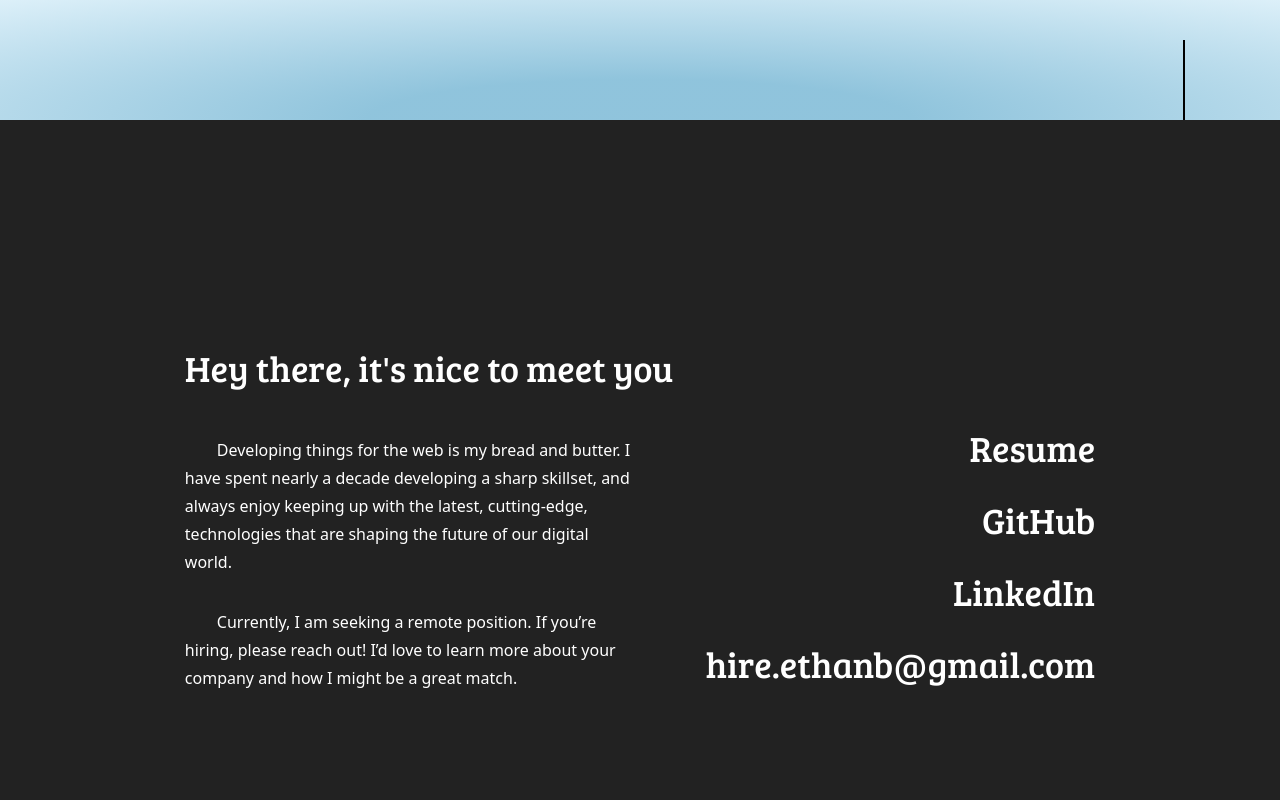
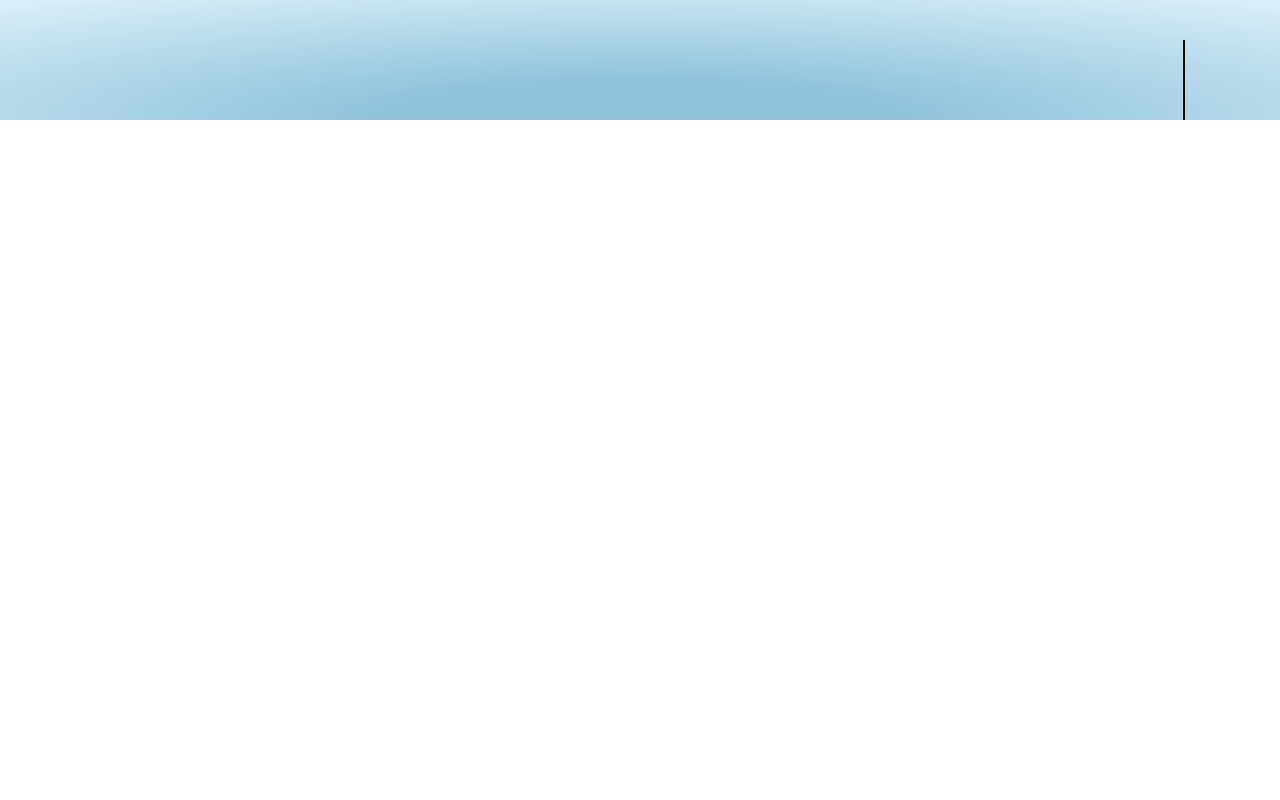
Before and after one commit to EthanBehrends/ethanbehrendsdotcom, a Svelte app: page / in a window 1280 px wide. Shown: the part 680-1480 px from the top of the page. After the commit the page ends 800 px from the top, so only its background shows below. Built offline with nearby package versions, Linux system fonts and the light colour scheme; some icons are missing; a web font is replaced by a local one.

Commit message:
Hide unfinished content

```diff
--- a/src/App.svelte
+++ b/src/App.svelte
@@ -93,7 +93,7 @@ $: document.body.style = `
 
 <Header />
 
-<div class="w-full min-h-[100vh] flex flex-col items-center justify-center p-16 bg-dark text-white">
+<!-- <div class="w-full min-h-[100vh] flex flex-col items-center justify-center p-16 bg-dark text-white">
   <div class="flex max-w-250 gap-8 justify-between flex-col lg:flex-row">
     <div class="flex flex-col gap-8">
       <div class="text-4xl bree-serif mb-4">
@@ -136,4 +136,4 @@ $: document.body.style = `
 
   </div>
 
-</div>
+</div> -->
```
